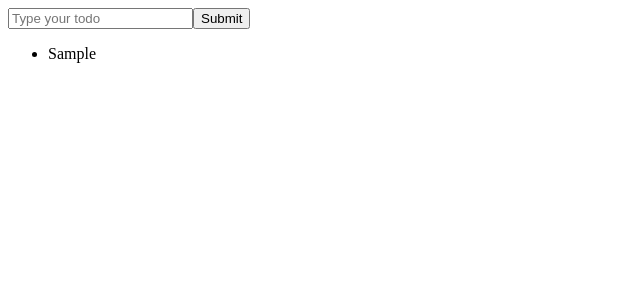
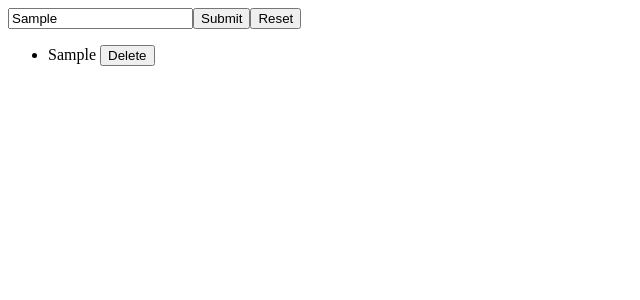
Before and after one commit to daolq-2712/react-ts-zmarcn, a React (Create React App) app: page / in a window 1280 px wide. Both pictures are taken after typing "Sample" into the empty fields and a click on the button "Submit". Shown: the top 300 px of the page, without its empty margins (0-640 px from the left). Built offline with nearby package versions, Linux system fonts and the light colour scheme.

Commit message:
5 files modified

```diff
--- a/App.tsx
+++ b/App.tsx
@@ -8,31 +8,38 @@ export default function App() {
   const [todos, setTodos] = React.useState([]);
   const value = React.useRef('');
 
+  const handleTexInputChange = (event) => {
+    value.current = event.target.value;
+  };
+
   const handleSubmit = (event) => {
     event.preventDefault();
 
     const newTodos = [...todos, value.current];
     setTodos(newTodos);
 
-    // clear all input values in the form
-    event.target.reset();
+    value.current = '';
   };
 
-  const handleTexInputChange = (event) => {
-    value.current = event.target.value;
+  const handleReset = () => {
+    value.current = '';
+  };
+
+  const handleItemDelete = (index) => {
+    // const newTodos = todos.filter((_, itemIndex) => itemIndex !== index);
+
+    // setTodos(newTodos);
   };
 
   return (
     <div>
       <form onSubmit={handleSubmit}>
-        <Input
-          placeHolder="Type your todo"
-          handleChange={handleTexInputChange}
-        />
-        <Button type="submit">Submit</Button>
+        <Input placeHolder="Type your todo" onChange={handleTexInputChange} />
+        <Button type="submit" name="Submit" onClick={handleSubmit} />
+        <Button type="reset" name="Reset" onClick={handleReset} />
       </form>
       <div>
-        <List items={todos} />
+        <List items={todos} onItemClick={handleItemDelete}/>
       </div>
     </div>
   );
--- a/component/Button.tsx
+++ b/component/Button.tsx
@@ -1,5 +1,9 @@
 import * as React from 'react';
 
-export function Button({ type, children }) {
-  return <button type={type}>{children}</button>;
+export function Button(props) {
+  return (
+    <button type={props.type} onClick={props.onClick}>
+      {props.name}
+    </button>
+  );
 }
--- a/component/Input.tsx
+++ b/component/Input.tsx
@@ -1,7 +1,11 @@
 import * as React from 'react';
 
-export function Input({ handleChange, type = 'text', placeHolder }) {
+export function Input(props) {
   return (
-    <input type={type} placeholder={placeHolder} onChange={handleChange} />
+    <input
+      type={props.type}
+      placeholder={props.placeHolder}
+      onChange={props.onChange}
+    />
   );
 }
--- a/component/ItemTodo.tsx
+++ b/component/ItemTodo.tsx
@@ -1,5 +1,10 @@
 import * as React from 'react';
+import { Button } from './Button';
 
-export function Item({ item }) {
-  return <li>{item}</li>;
+export function Item(pros) {
+  return (
+    <div>
+      <li>{pros.item} <Button name = "Delete" onClick = {pros.onClick}/></li>
+    </div>
+  );
 }
--- a/component/List.tsx
+++ b/component/List.tsx
@@ -1,11 +1,12 @@
 import * as React from 'react';
 import { Item } from './ItemTodo';
 
-export function List({ items }) {
+export function List(pros) {
+  console.log('QQQ' + pros.items);
   return (
     <ul>
-      {items.map((item, index) => (
-        <Item key={index} item={item} />
+      {pros.items.map((item, index) => (
+        <Item key={index} item={item} onClick={pros.onItemClick(index)} />
       ))}
     </ul>
   );
```
